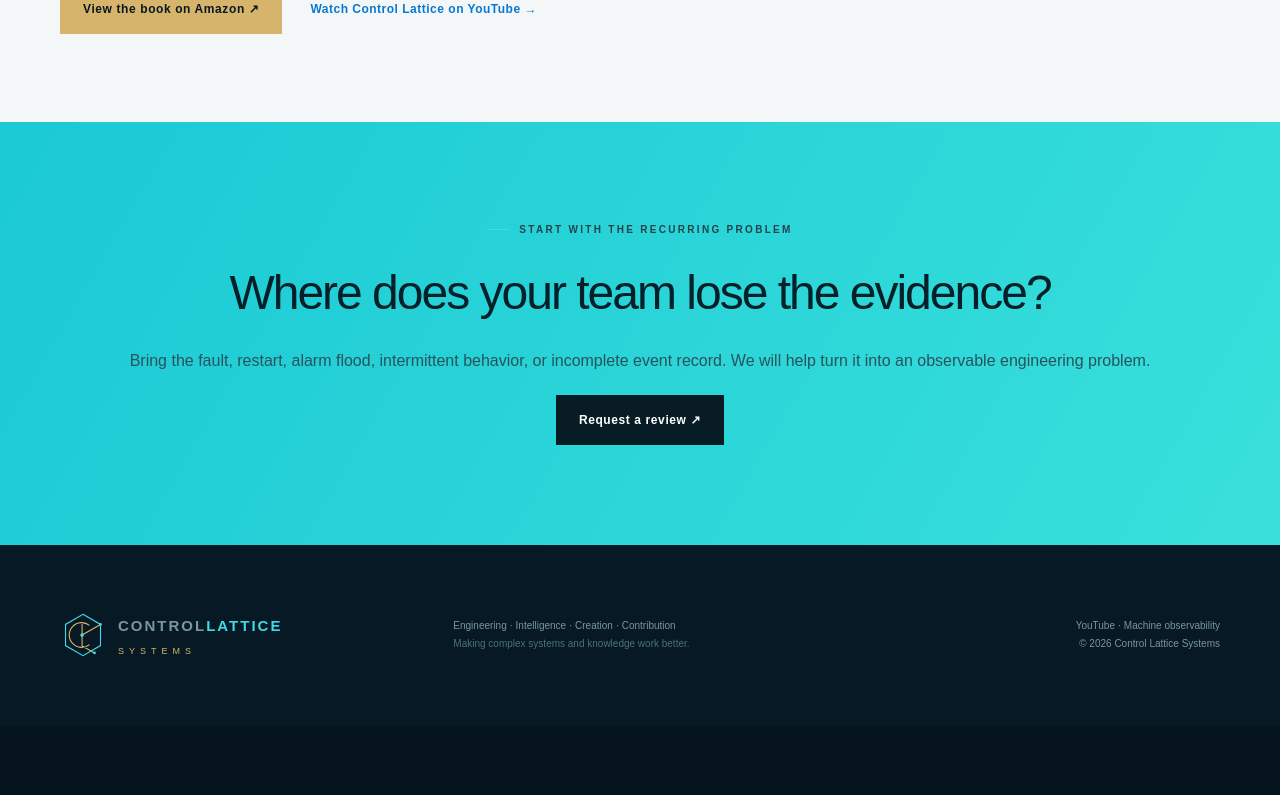
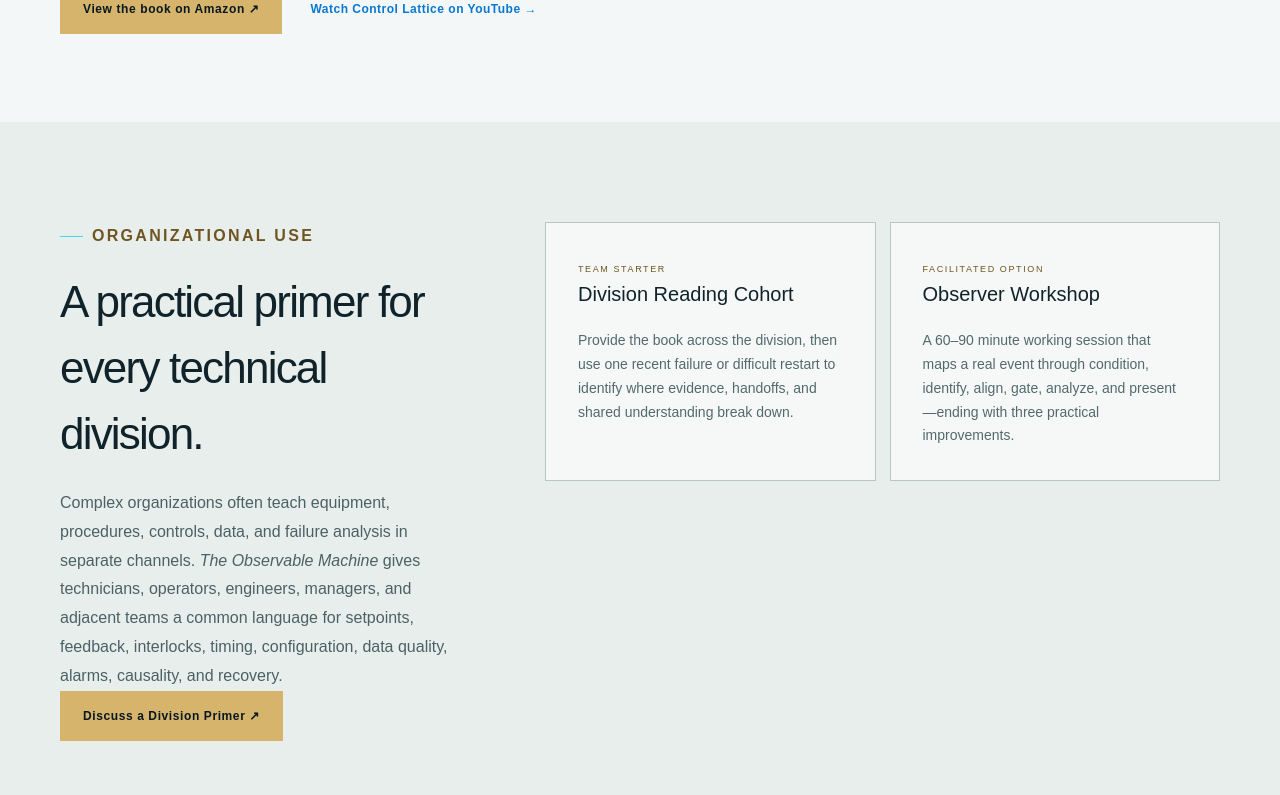
Before and after one commit to Rainer1370/Controllattice-systems, a Next.js app: page /observable-machine in a window 1280 px wide. Shown: the part 3165-3960 px from the top of the page. Before the commit the page ends 3890 px from the top, so only its background shows below. Built offline with nearby package versions, Linux system fonts and the light colour scheme.

Commit message:
Add Division Primer organizational funnel

```diff
--- a/app/observable-machine/page.tsx
+++ b/app/observable-machine/page.tsx
@@ -30,6 +30,7 @@ export default function ObservableMachinePage() {
     <section className="review-band"><div className="shell review-grid"><div><p className="eyebrow"><i/> Defined consulting package</p><h2>Machine Observability Review</h2><p>A practical remote assessment for teams losing time to intermittent faults, ambiguous alarms, incomplete logs, difficult restarts, or disagreements about what actually happened.</p><ul><li>Alarm, interlock, permissive, command, and readback review</li><li>Sequence-state and timestamp assessment</li><li>Operator-display and failure-workflow review</li><li>Log retention, comparison, and exportability assessment</li><li>Prioritized written recommendations</li><li>60-minute findings meeting</li></ul></div><aside className="review-offer"><small>DEFINED STARTING SCOPE</small><strong>$1,500</strong><span>Remote engineering review</span><p>The exact scope, source materials, confidentiality needs, and delivery schedule are confirmed before work begins. Expanded implementation is quoted separately.</p><a className="button" href="/contact?service=observability-review&utm_source=youtube&utm_medium=organic&utm_campaign=observable_machine">Discuss your system →</a></aside></div></section>
     <section className="checklist-band" id="checklist"><div className="shell checklist-grid"><div><p className="eyebrow"><i/> Free field resource</p><h2>Machine Failure Evidence Checklist</h2><p>A concise checklist for operators, technicians, and controls engineers to capture useful evidence before resetting, restarting, or changing the system.</p><a className="button light" href="/downloads/control-lattice-machine-failure-evidence-checklist.pdf" download>Download the free PDF →</a></div><div className="checklist-preview"><b>Before you reset:</b><span>Capture time, mode, step, first-out condition, active interlocks, commands, readbacks, recent changes, environmental state, screenshots, and exportable logs.</span></div></div></section>
     <section className="book-band"><div className="shell book-grid"><div><p className="eyebrow"><i/> Practical field guide</p><h2><em>The Observable Machine</em></h2><p>Principles and anecdotes of complex systems for technicians and operators, by Rob Rainer. The book connects controls architecture, diagnostics, interlocks, real-time behavior, FMEA, EPICS, commissioning, operations, and organizational learning.</p><div className="actions"><a className="button" href="https://a.co/d/01XD6ab9" target="_blank" rel="noreferrer">View the book on Amazon ↗</a><a className="text-link" href="https://www.youtube.com/@ControlLattice" target="_blank" rel="noreferrer">Watch Control Lattice on YouTube →</a></div></div><aside><blockquote>“Detection is not diagnosis.”</blockquote><p>Build systems that leave enough evidence for people to understand them.</p></aside></div></section>
+    <section className="presence-wrap"><div className="presence shell"><div><p className="eyebrow"><i/> Organizational use</p><h2>A practical primer for every technical division.</h2><p>Complex organizations often teach equipment, procedures, controls, data, and failure analysis in separate channels. <em>The Observable Machine</em> gives technicians, operators, engineers, managers, and adjacent teams a common language for setpoints, feedback, interlocks, timing, configuration, data quality, alarms, causality, and recovery.</p><a className="button" href="/contact?service=division-primer">Discuss a Division Primer ↗</a></div><div className="presence-options"><article><small>TEAM STARTER</small><h3>Division Reading Cohort</h3><p>Provide the book across the division, then use one recent failure or difficult restart to identify where evidence, handoffs, and shared understanding break down.</p></article><article><small>FACILITATED OPTION</small><h3>Observer Workshop</h3><p>A 60–90 minute working session that maps a real event through condition, identify, align, gate, analyze, and present—ending with three practical improvements.</p></article></div></div></section>
     <section className="contact"><div className="shell"><p className="eyebrow"><i/> Start with the recurring problem</p><h2>Where does your team lose the evidence?</h2><p>Bring the fault, restart, alarm flood, intermittent behavior, or incomplete event record. We will help turn it into an observable engineering problem.</p><a className="button light" href="/contact?service=observability-review&utm_source=youtube&utm_medium=organic&utm_campaign=observable_machine">Request a review ↗</a></div></section>
     <SiteFooter />
   </main>;
```
